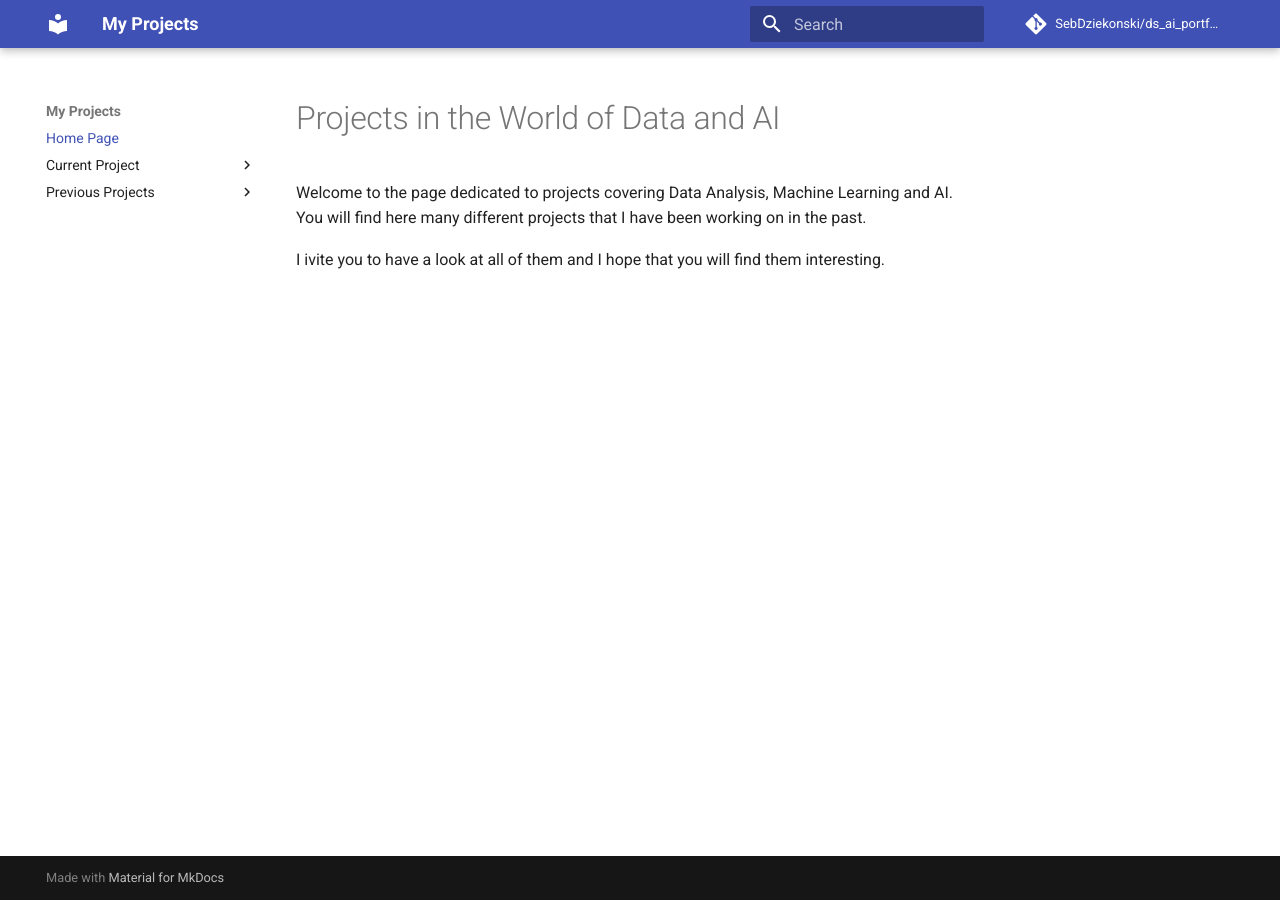
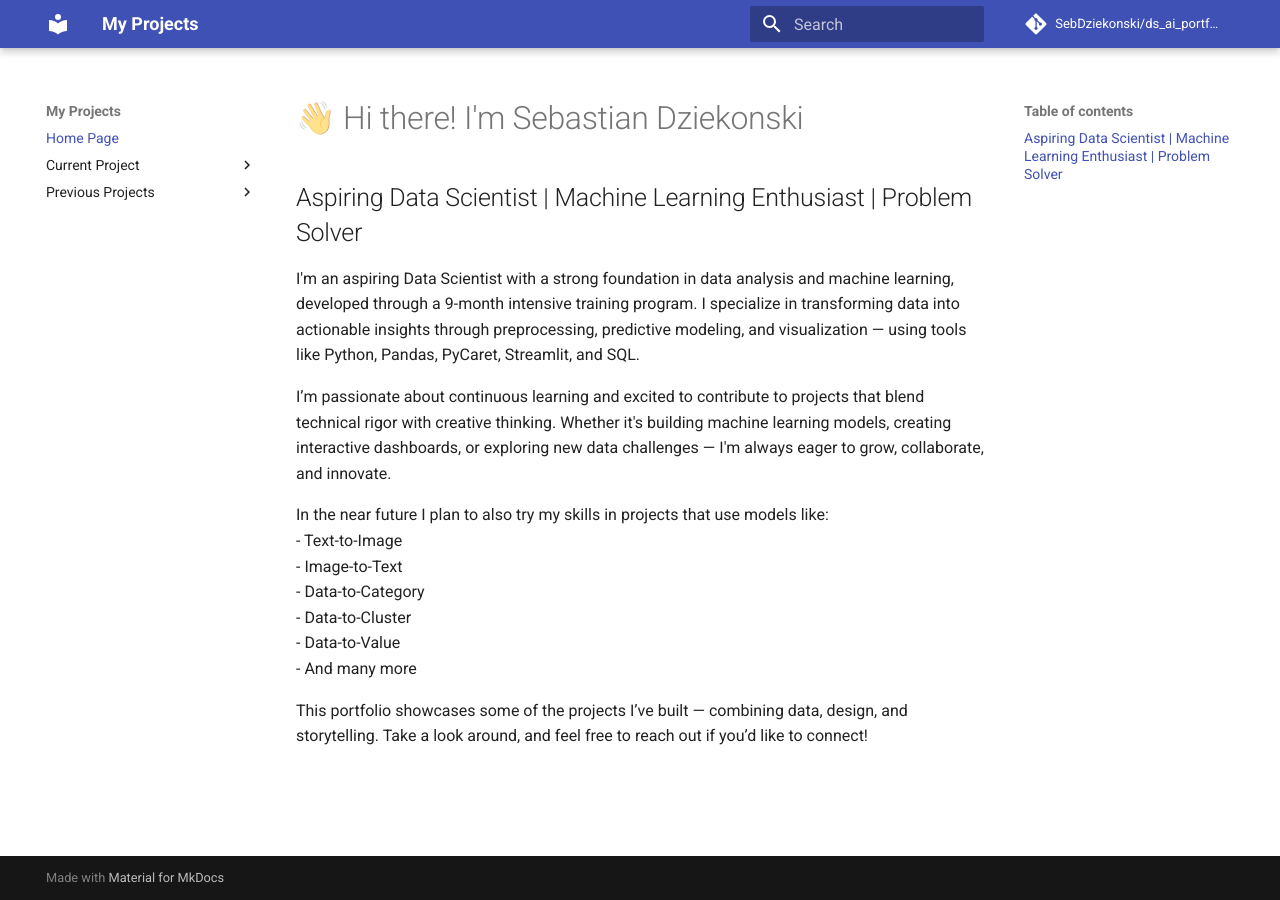
Before and after one commit to SebDziekonski/ds_ai_portfolio, an MkDocs documentation site: the page built from docs/index.md, in a window 1280 px wide. Built offline with MkDocs 1.6.1 and Material for MkDocs 9.7.7, drawn with Linux system fonts in a browser that asks for light colours; comment, search, counter and statistics services are not loaded.

Commit message:
updating portfolio

```diff
--- a/docs/index.md
+++ b/docs/index.md
@@ -1,5 +1,17 @@
-# Projects in the World of Data and AI
+# 👋 Hi there! I'm Sebastian Dziekonski
 
-Welcome to the page dedicated to projects covering Data Analysis, Machine Learning and AI. You will find here many different projects that I have been working on in the past.
+## Aspiring Data Scientist | Machine Learning Enthusiast | Problem Solver
 
-I ivite you to have a look at all of them and I hope that you will find them interesting.
+I'm an aspiring Data Scientist with a strong foundation in data analysis and machine learning, developed through a 9-month intensive training program. I specialize in transforming data into actionable insights through preprocessing, predictive modeling, and visualization — using tools like Python, Pandas, PyCaret, Streamlit, and SQL.
+
+I’m passionate about continuous learning and excited to contribute to projects that blend technical rigor with creative thinking. Whether it's building machine learning models, creating interactive dashboards, or exploring new data challenges — I'm always eager to grow, collaborate, and innovate.
+
+In the near future I plan to also try my skills in projects that use models like:<br>
+ - Text-to-Image<br>
+ - Image-to-Text<br>
+ - Data-to-Category<br>
+ - Data-to-Cluster<br>
+ - Data-to-Value<br>
+ - And many more<br>
+
+This portfolio showcases some of the projects I’ve built — combining data, design, and storytelling. Take a look around, and feel free to reach out if you’d like to connect!
```
